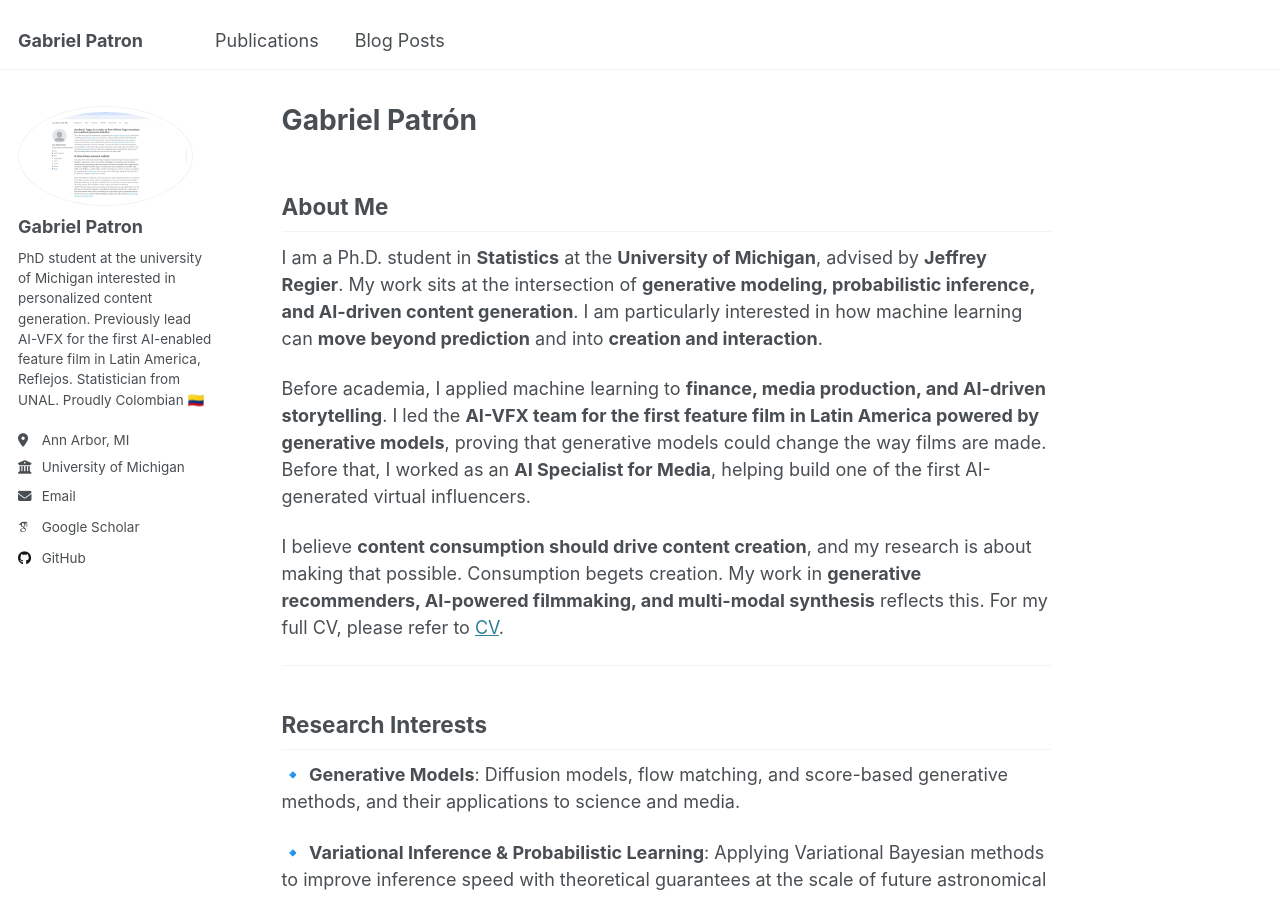
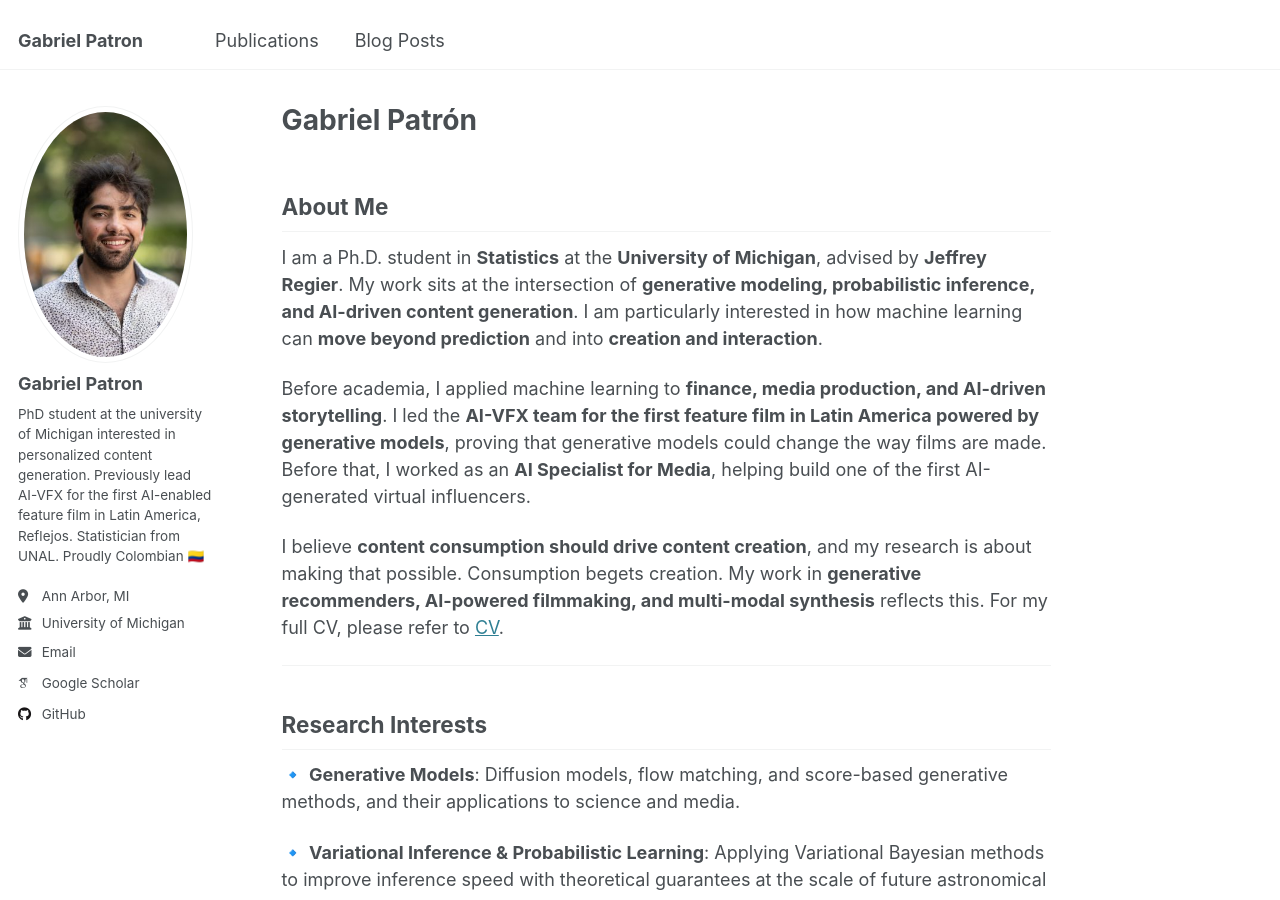
Before and after one commit to gapatron/gapatron.github.io, a Jekyll site: the page built from _pages/about.md, in a window 1280 px wide and 900 px high. Built offline with Jekyll 4.4.1, drawn with Linux system fonts in a browser that asks for light colours; some web fonts are replaced.

Commit message:
Hardcode image source to author profile.

```diff
--- a/_includes/author-profile.html
+++ b/_includes/author-profile.html
@@ -10,7 +10,8 @@
     {% if author.avatar contains "://" %}
     	<img src="{{ author.avatar }}" alt="{{ author.name }}">
     {% else %}
-    	<img src="{{ author.avatar | prepend: "/images/" | prepend: base_path }}" class="author__avatar" alt="{{ author.name }}">
+    	<!--<img src="{{ author.avatar | prepend: "/images/" | prepend: base_path }}" class="author__avatar" alt="{{ author.name }}"> -->
+      <img src="/images/profile.jpg" class="author__avatar" alt="{{ author.name }}">
     {% endif %}
   </div>
 
```
